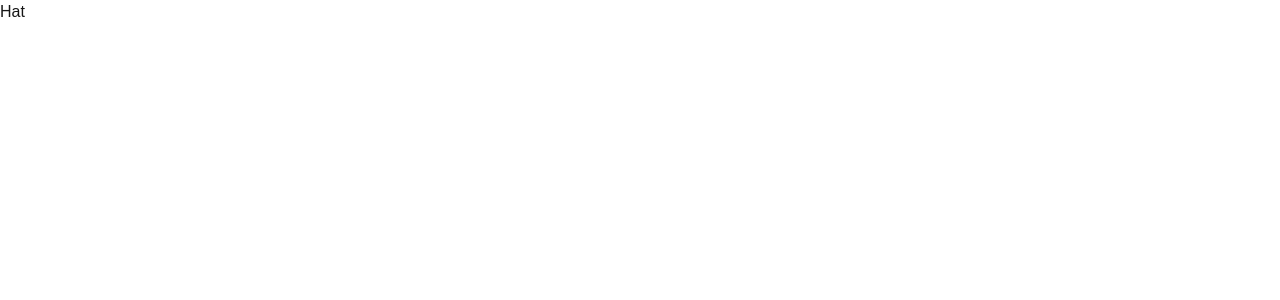
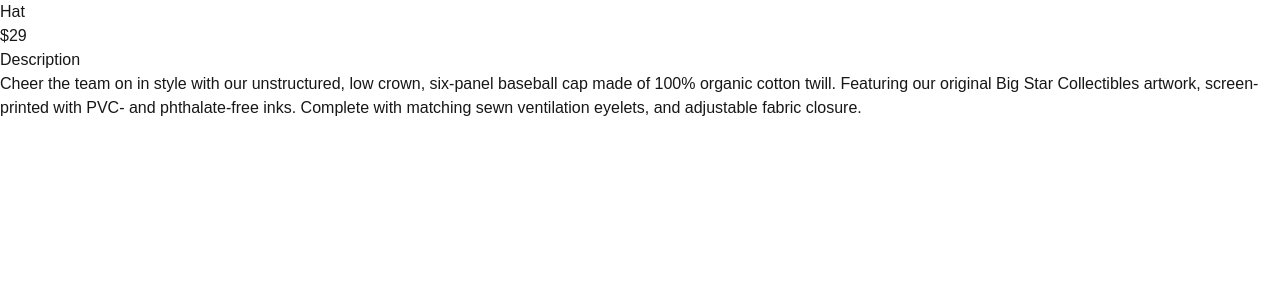
Before and after one commit to esthersoftwaredev/NextJS-online-store, a Next.js app in the folder next-online-store/: page /products/123 in a window 1280 px wide. Shown: the top 300 px of the page. Built offline with nearby package versions, Linux system fonts and the light colour scheme.

Commit message:
links in cart and not found page

```diff
--- a/next-online-store/app/cart/page.tsx
+++ b/next-online-store/app/cart/page.tsx
@@ -2,6 +2,7 @@
 
 import { useState } from 'react';
 import { products } from '../product-data';
+import Link from 'next/link';
 
 export default function CartPage() {
   const [cartIds] = useState<string[]>(['123', '345']);
@@ -12,10 +13,11 @@ export default function CartPage() {
 		<>
 			<h1>Shopping Cart</h1>
       {cartProducts.map((product) => (
-        <div key={product.id}>
+        // not using <a></a> tags inside the Link element (like th AI suggests), since Link el replaces <a></a> tags
+        <Link key={product.id} href={`/products/${product.id}`}>
           <h3>{product.name}</h3>
           <p>${product.price}</p>
-        </div>
+        </Link>
       ))}
 		</>
 	);
--- /dev/null
+++ b/next-online-store/app/not-found.tsx
@@ -0,0 +1,7 @@
+export default function NotFoundPage() {
+  return (
+    <>
+      <h1>Not Found</h1>
+    </>
+  );
+}
--- a/next-online-store/app/products/[id]/page.tsx
+++ b/next-online-store/app/products/[id]/page.tsx
@@ -2,5 +2,12 @@ import { products } from "@/app/product-data";
 
 export default function ProductDetailsPage({params} : {params: {id: string}}) {
   const product = products.find((product) => product.id === params.id);
-  return <h1>{product!.name}</h1>;
+  return (
+		<>
+			<h1>{product!.name}</h1>
+      <p>${product!.price}</p>
+      <h3>Description</h3>
+			<p>{product!.description}</p>
+		</>
+	);
 }
```
